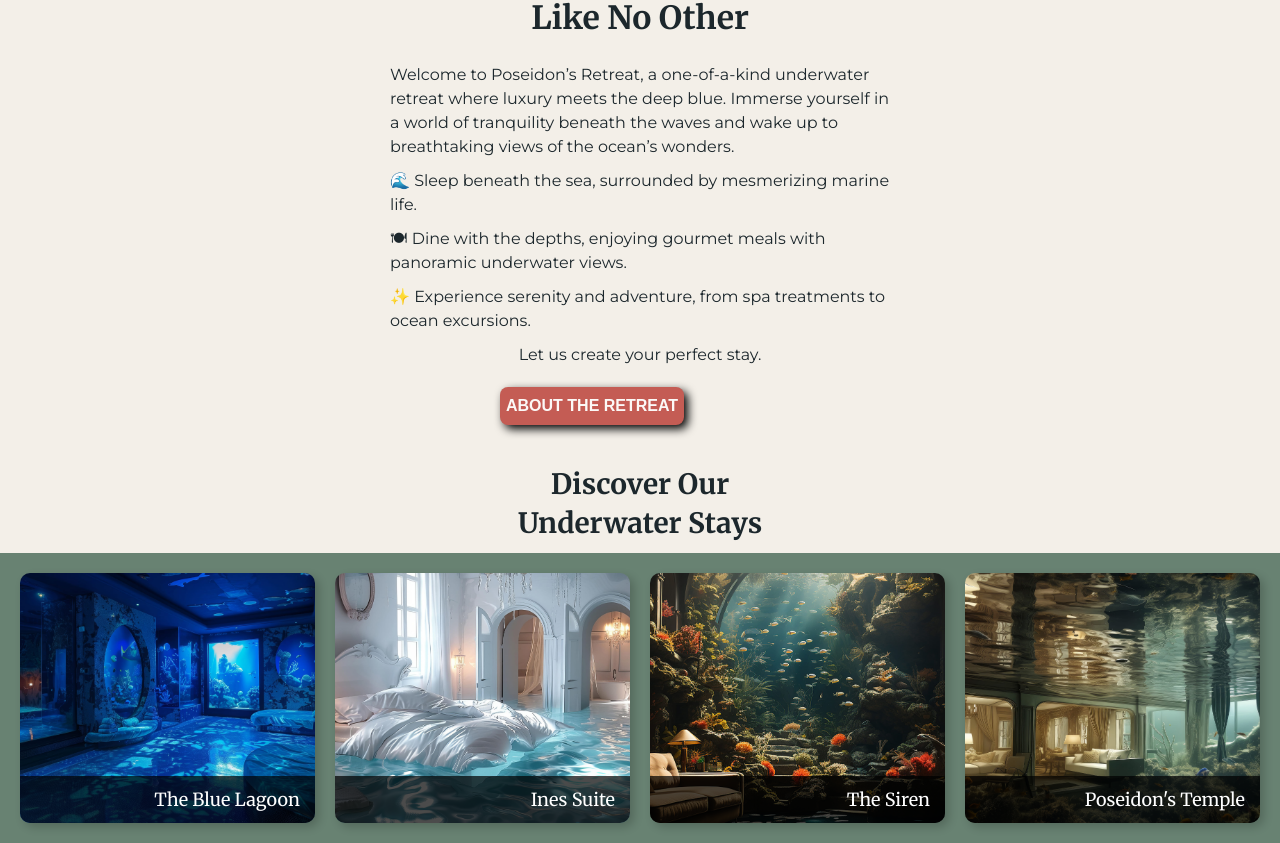
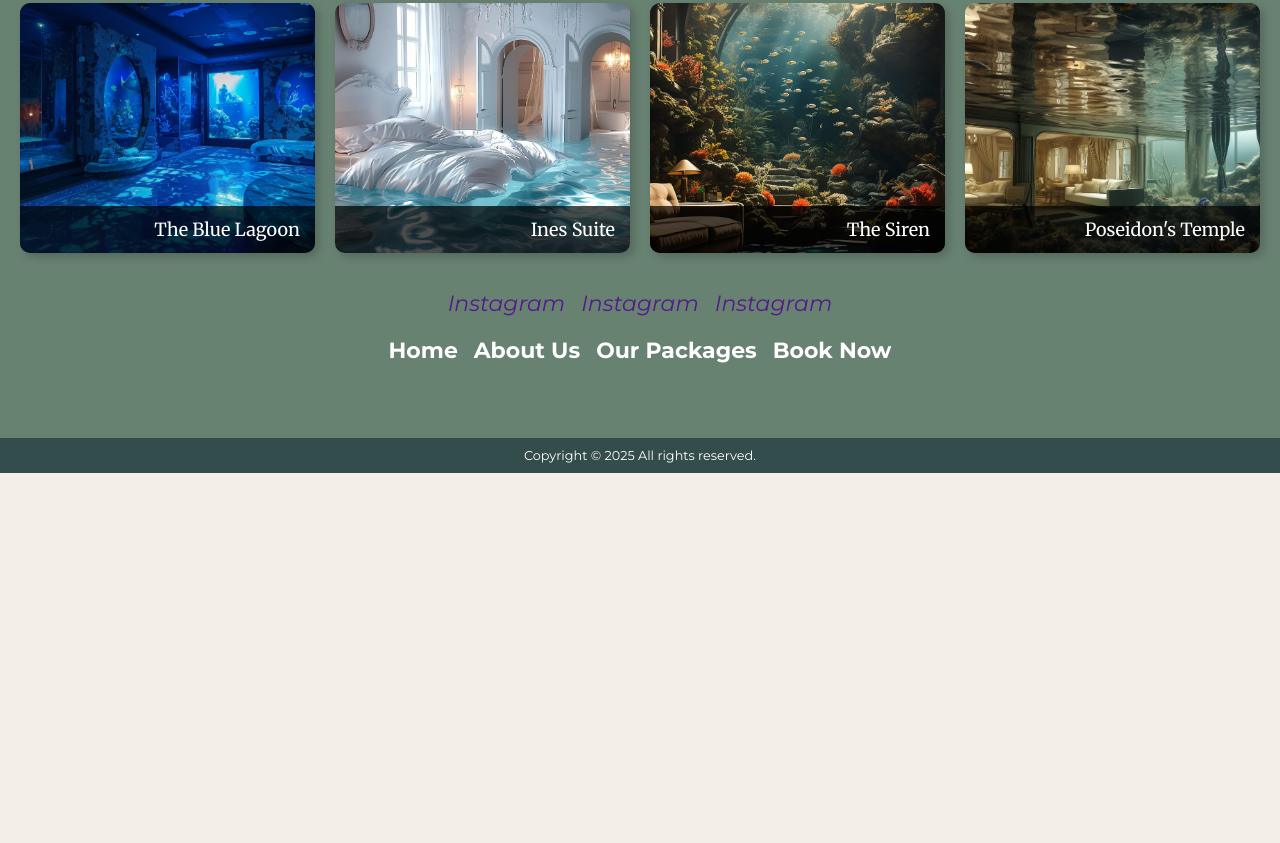
Before and after one commit to maria-jon/poseidon, a Vue app: page / in a window 1280 px wide. Shown: the part 1261-2104 px from the top of the page. After the commit the page ends 1734 px from the top, so only its background shows below. Built offline with nearby package versions, Linux system fonts and the light colour scheme.

Commit message:
(fix): fixed errors and created a new file

```diff
--- a/src/App.vue
+++ b/src/App.vue
@@ -1,11 +1,15 @@
 <script setup lang="ts">
 import { RouterLink, RouterView } from 'vue-router'
 import HelloWorld from './components/HelloWorld.vue'
+import FooterSection from './components/FooterSection.vue'
 
 </script>
 
 <template>
-  <header>
+
+
+
+  <!-- <header>
     <img alt="Vue logo" class="logo" src="@/assets/logo.svg" width="125" height="125" />
 
     <div class="wrapper">
@@ -16,10 +20,11 @@ import HelloWorld from './components/HelloWorld.vue'
         <RouterLink to="/about">About</RouterLink>
       </nav>
     </div>
-  </header>
+  </header> -->
 
 
   <RouterView />
+  <FooterSection />
 </template>
 
 <style scoped>
--- /dev/null
+++ b/src/components/FooterSection.vue
@@ -0,0 +1,74 @@
+<script setup lang="ts">
+import { ref } from "vue";
+
+const currentYear = ref(new Date().getFullYear());
+</script>
+
+<template>
+    <footer class="menu-footer">
+      <div class="menu-container">
+        <div class="menu-icons">
+          <a href="" target="_blank">
+            <i class="instagram">Instagram</i>
+          </a>
+          <a href="" target="_blank">
+            <i class="instagram">Instagram</i>
+          </a>
+          <a href="" target="_blank">
+            <i class="instagram">Instagram</i>
+          </a>
+        </div>
+        <nav class="menu-nav">
+          <ul class="menu-list">
+            <li><a href="#home">Home</a></li>
+            <li><a href="#about">About Us</a></li>
+            <li><a href="#packages">Our Packages</a></li>
+            <li><a href="#book">Book Now</a></li>
+          </ul>
+        </nav>
+        <p class="privacy-text">Copyright &copy;  {{ new Date().getFullYear() }} All rights reserved.</p>
+      </div>
+    </footer>
+  </template>
+
+
+
+<style lang="scss">
+@import '/src/style/variables.scss';
+footer {
+  background-color: $color-primary-medium;
+  color: #fff;
+  min-height: 200px;
+  position: relative;
+
+
+  .menu-icons {
+    display: flex;
+    justify-content: center;
+    gap: 1rem;
+    padding: 1rem 0;
+  }
+
+  ul {
+    list-style: none;
+    margin: 0;
+    padding: 0;
+    display: flex;
+    justify-content: center;
+    gap: 1rem;
+   }
+  li a {
+    color: #fff;
+  }
+}
+.privacy-text {
+    text-align: center;
+    position: absolute;
+    font-size: 0.8rem;
+    color: #fff;
+    background-color: #334D4D;
+    padding: 0.5rem;
+    bottom: 0;
+    width: 100%;
+}
+</style>
--- a/src/components/TheWelcome.vue
+++ b/src/components/TheWelcome.vue
@@ -10,7 +10,7 @@ const openReadmeInEditor = () => fetch('/__open-in-editor?file=README.md')
 </script>
 
 <template>
-  <WelcomeItem>
+  <!-- <WelcomeItem>
     <template #icon>
       <DocumentationIcon />
     </template>
@@ -90,5 +90,5 @@ const openReadmeInEditor = () => fetch('/__open-in-editor?file=README.md')
     As an independent project, Vue relies on community backing for its sustainability. You can help
     us by
     <a href="https://vuejs.org/sponsor/" target="_blank" rel="noopener">becoming a sponsor</a>.
-  </WelcomeItem>
+  </WelcomeItem> -->
 </template>
```
